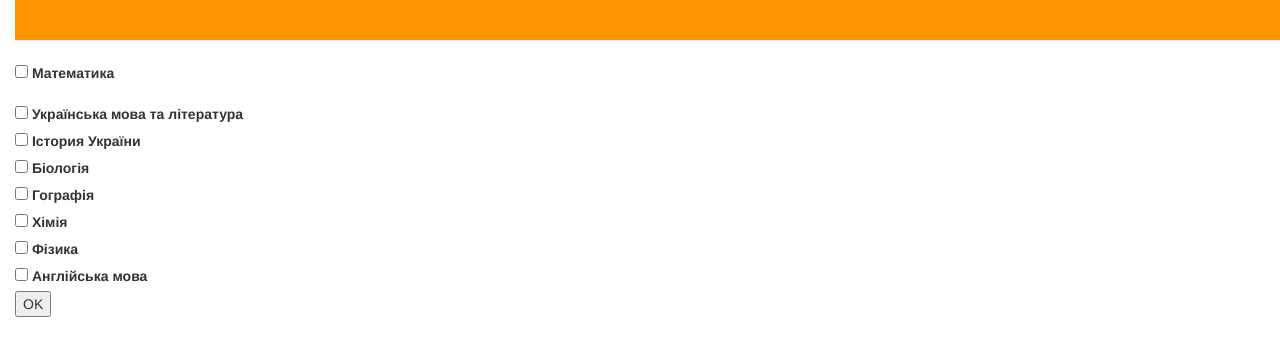
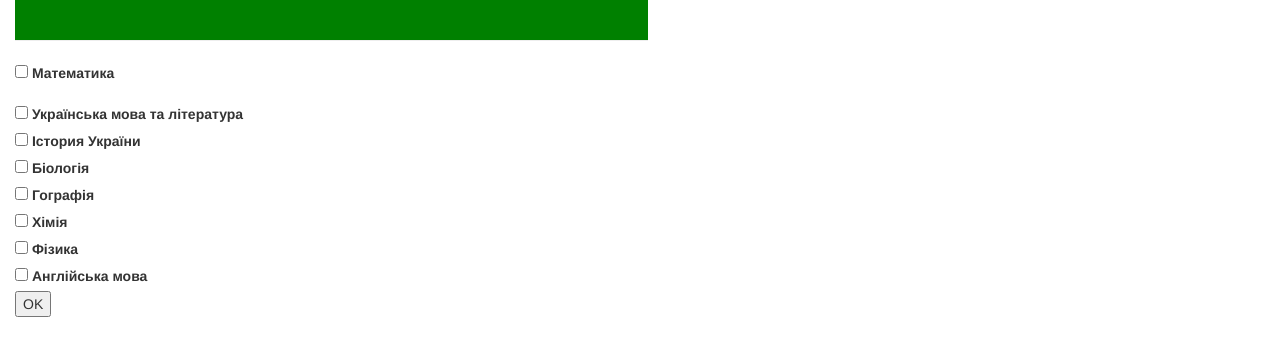
Before and after one commit to NastyaOvcharova/djangogirls, a Django app: page / in a window 1280 px wide. Shown: the top 356 px of the page. Run offline with Django 3.2, Linux system fonts and the light colour scheme; some libraries are stand-ins or nearby versions.

```diff
--- a/blog/static/css/blog.css
+++ b/blog/static/css/blog.css
@@ -6,9 +6,9 @@
         padding-left: 15px;
     }
 	.page-header {
-        background-color: #ff9400;
+        background-color: green;
         margin-top: 0;
-		width: 100%;
+		width: 50%;
         padding: 20px 20px 20px 40px;
     }
 
```
